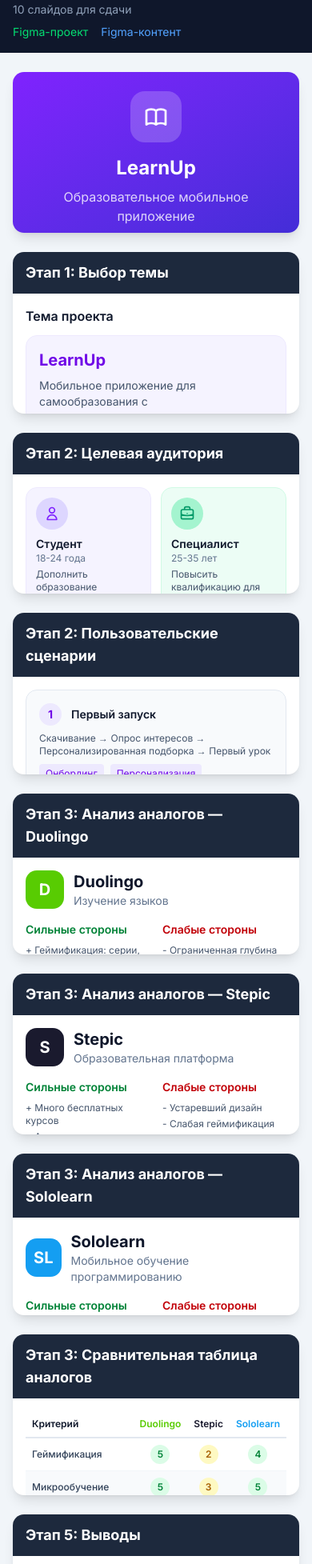
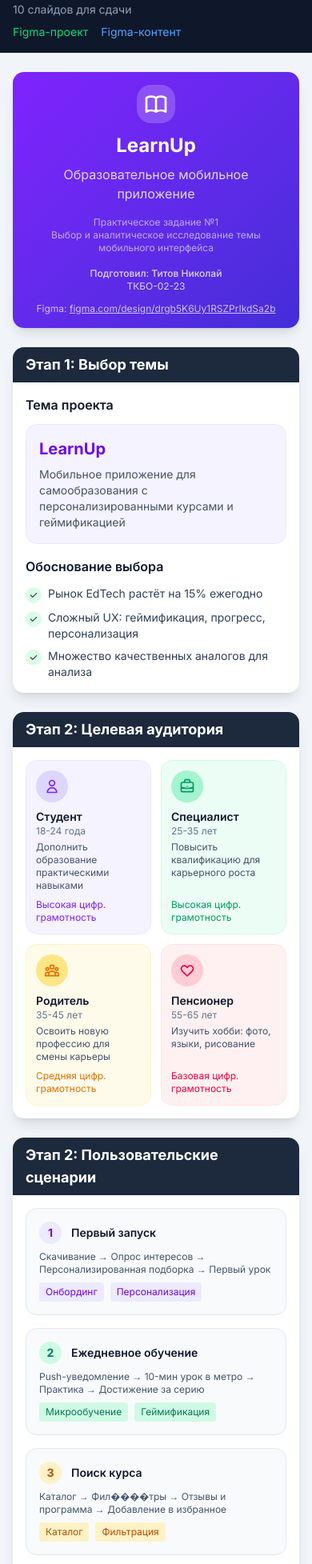
Before and after one commit to SecondNiceee/vir, a Next.js app: page /pdf1 in a window 390 px wide. Shown: the part 42-1997 px from the top of the page at 80% size. Built offline with nearby package versions, Linux system fonts and the light colour scheme.

Commit message:
feat: enhance UI layout and typography for Pdf1Page component

```diff
--- a/app/pdf1/page.tsx
+++ b/app/pdf1/page.tsx
@@ -22,35 +22,35 @@ export default function Pdf1Page() {
         <div className="space-y-6 sm:space-y-8 print:space-y-0">
 
           {/* Слайд 1 — Титульный */}
-          <div className="bg-gradient-to-br from-violet-600 to-indigo-700 rounded-xl sm:rounded-2xl shadow-lg overflow-hidden aspect-video flex flex-col print:rounded-none print:shadow-none print:break-after-page">
-            <div className="flex-1 flex flex-col items-center justify-center text-white p-6 sm:p-12">
-              <div className="w-16 h-16 sm:w-20 sm:h-20 bg-white/20 rounded-2xl flex items-center justify-center mb-4 sm:mb-6">
+          <div className="bg-gradient-to-br from-violet-600 to-indigo-700 rounded-xl sm:rounded-2xl shadow-lg overflow-hidden flex flex-col print:rounded-none print:shadow-none print:break-after-page">
+            <div className="flex flex-col items-center justify-center text-white p-4 sm:p-8">
+              <div className="w-12 h-12 sm:w-16 sm:h-16 bg-white/20 rounded-2xl flex items-center justify-center mb-3 sm:mb-4">
                 <svg className="w-8 h-8 sm:w-10 sm:h-10" fill="none" stroke="currentColor" viewBox="0 0 24 24">
                   <path strokeLinecap="round" strokeLinejoin="round" strokeWidth={2} d="M12 6.253v13m0-13C10.832 5.477 9.246 5 7.5 5S4.168 5.477 3 6.253v13C4.168 18.477 5.754 18 7.5 18s3.332.477 4.5 1.253m0-13C13.168 5.477 14.754 5 16.5 5c1.747 0 3.332.477 4.5 1.253v13C19.832 18.477 18.247 18 16.5 18c-1.746 0-3.332.477-4.5 1.253" />
                 </svg>
               </div>
-              <h1 className="text-2xl sm:text-4xl font-bold mb-2 text-center">LearnUp</h1>
-              <p className="text-base sm:text-xl text-white/80 mb-6 sm:mb-8 text-center">Образовательное мобильное приложение</p>
+              <h1 className="text-2xl sm:text-3xl font-bold mb-2 text-center">LearnUp</h1>
+              <p className="text-base sm:text-lg text-white/80 mb-4 sm:mb-5 text-center">Образовательное мобильное приложение</p>
               <div className="text-xs sm:text-sm text-white/60 text-center">
                 <p>Практическое задание №1</p>
                 <p>Выбор и аналитическое исследование темы мобильного интерфейса</p>
               </div>
-              <div className="mt-6 sm:mt-8 text-xs sm:text-sm text-white/80 text-center">
+              <div className="mt-4 sm:mt-5 text-xs sm:text-sm text-white/80 text-center">
                 <p className="font-medium">Подготовил: Титов Николай</p>
                 <p>ТКБО-02-23</p>
               </div>
-              <div className="mt-4 sm:mt-6 text-xs text-white/70 text-center max-w-lg">
+              <div className="mt-3 sm:mt-4 text-xs text-white/70 text-center max-w-lg">
                 <p>Figma: <a href="https://www.figma.com/design/drgb5K6Uy1RSZPrIkdSa2b/Untitled?node-id=0-1&t=DqGdWAbo1FMVYyst-1" target="_blank" rel="noopener noreferrer" className="underline hover:text-white break-all">figma.com/design/drgb5K6Uy1RSZPrIkdSa2b</a></p>
               </div>
             </div>
           </div>
 
           {/* Слайд 2 — Выбор темы */}
-          <div className="bg-white rounded-xl sm:rounded-2xl shadow-lg overflow-hidden aspect-video flex flex-col print:rounded-none print:shadow-none print:border-0 print:break-after-page">
-            <div className="bg-slate-800 text-white px-4 sm:px-8 py-3 sm:py-4">
-              <h2 className="text-lg sm:text-2xl font-bold">Этап 1: Выбор темы</h2>
+          <div className="bg-white rounded-xl sm:rounded-2xl shadow-lg overflow-hidden flex flex-col print:rounded-none print:shadow-none print:border-0 print:break-after-page">
+            <div className="bg-slate-800 text-white px-4 sm:px-6 py-2 sm:py-3">
+              <h2 className="text-lg sm:text-xl font-bold">Этап 1: Выбор темы</h2>
             </div>
-            <div className="flex-1 p-4 sm:p-8 flex flex-col justify-center">
+            <div className="p-4 sm:p-6">
               <div className="grid grid-cols-1 md:grid-cols-2 gap-4 sm:gap-8">
                 <div>
                   <h3 className="text-base sm:text-lg font-semibold text-slate-900 mb-3 sm:mb-4">Тема проекта</h3>
@@ -87,11 +87,11 @@ export default function Pdf1Page() {
           </div>
 
           {/* Слайд 3 — Целевая аудитория */}
-          <div className="bg-white rounded-xl sm:rounded-2xl shadow-lg overflow-hidden aspect-video flex flex-col print:rounded-none print:shadow-none print:border-0 print:break-after-page">
-            <div className="bg-slate-800 text-white px-4 sm:px-8 py-3 sm:py-4">
-              <h2 className="text-lg sm:text-2xl font-bold">Этап 2: Целевая аудитория</h2>
+          <div className="bg-white rounded-xl sm:rounded-2xl shadow-lg overflow-hidden flex flex-col print:rounded-none print:shadow-none print:border-0 print:break-after-page">
+            <div className="bg-slate-800 text-white px-4 sm:px-6 py-2 sm:py-3">
+              <h2 className="text-lg sm:text-xl font-bold">Этап 2: Целевая аудитория</h2>
             </div>
-            <div className="flex-1 p-4 sm:p-6">
+            <div className="p-4 sm:p-5">
               <div className="grid grid-cols-2 md:grid-cols-4 gap-3 sm:gap-4 w-full">
                 <div className="bg-violet-50 rounded-xl p-3 sm:p-4 border border-violet-100 flex flex-col h-full">
                   <div className="w-10 h-10 sm:w-12 sm:h-12 bg-violet-200 rounded-full flex items-center justify-center mb-2 sm:mb-3">
@@ -134,11 +134,11 @@ export default function Pdf1Page() {
           </div>
 
           {/* Слайд 4 — Пользовательские сценарии */}
-          <div className="bg-white rounded-xl sm:rounded-2xl shadow-lg overflow-hidden aspect-video flex flex-col print:rounded-none print:shadow-none print:border-0 print:break-after-page">
-            <div className="bg-slate-800 text-white px-4 sm:px-8 py-3 sm:py-4">
-              <h2 className="text-lg sm:text-2xl font-bold">Этап 2: Пользовательские сценарии</h2>
+          <div className="bg-white rounded-xl sm:rounded-2xl shadow-lg overflow-hidden flex flex-col print:rounded-none print:shadow-none print:border-0 print:break-after-page">
+            <div className="bg-slate-800 text-white px-4 sm:px-6 py-2 sm:py-3">
+              <h2 className="text-lg sm:text-xl font-bold">Этап 2: Пользовательские сценарии</h2>
             </div>
-            <div className="flex-1 p-4 sm:p-6">
+            <div className="p-4 sm:p-5">
               <div className="grid grid-cols-1 sm:grid-cols-2 gap-4 sm:gap-5 w-full">
                 <div className="bg-slate-50 rounded-xl p-4 sm:p-5 border border-slate-200">
                   <div className="flex items-center gap-3 mb-2 sm:mb-3">
@@ -189,11 +189,11 @@ export default function Pdf1Page() {
           </div>
 
           {/* Слайд 5 — Анализ Duolingo */}
-          <div className="bg-white rounded-xl sm:rounded-2xl shadow-lg overflow-hidden aspect-video flex flex-col print:rounded-none print:shadow-none print:border-0 print:break-after-page">
-            <div className="bg-slate-800 text-white px-4 sm:px-8 py-3 sm:py-4">
-              <h2 className="text-lg sm:text-2xl font-bold">Этап 3: Анализ аналогов — Duolingo</h2>
+          <div className="bg-white rounded-xl sm:rounded-2xl shadow-lg overflow-hidden flex flex-col print:rounded-none print:shadow-none print:border-0 print:break-after-page">
+            <div className="bg-slate-800 text-white px-4 sm:px-6 py-2 sm:py-3">
+              <h2 className="text-lg sm:text-xl font-bold">Этап 3: Анализ аналогов — Duolingo</h2>
             </div>
-            <div className="flex-1 p-4 sm:p-6">
+            <div className="p-4 sm:p-5">
               <div className="flex flex-col md:flex-row gap-4 sm:gap-8 w-full h-full">
                 <div className="flex-1">
                   <div className="flex items-center gap-3 mb-4 sm:mb-6">
@@ -232,11 +232,11 @@ export default function Pdf1Page() {
           </div>
 
           {/* Слайд 6 — Анализ Stepic */}
-          <div className="bg-white rounded-xl sm:rounded-2xl shadow-lg overflow-hidden aspect-video flex flex-col print:rounded-none print:shadow-none print:border-0 print:break-after-page">
-            <div className="bg-slate-800 text-white px-4 sm:px-8 py-3 sm:py-4">
-              <h2 className="text-lg sm:text-2xl font-bold">Этап 3: Анализ аналогов — Stepic</h2>
+          <div className="bg-white rounded-xl sm:rounded-2xl shadow-lg overflow-hidden flex flex-col print:rounded-none print:shadow-none print:border-0 print:break-after-page">
+            <div className="bg-slate-800 text-white px-4 sm:px-6 py-2 sm:py-3">
+              <h2 className="text-lg sm:text-xl font-bold">Этап 3: Анализ аналогов — Stepic</h2>
             </div>
-            <div className="flex-1 p-4 sm:p-6">
+            <div className="p-4 sm:p-5">
               <div className="flex flex-col md:flex-row gap-4 sm:gap-8 w-full h-full">
                 <div className="flex-1">
                   <div className="flex items-center gap-3 mb-4 sm:mb-6">
@@ -275,11 +275,11 @@ export default function Pdf1Page() {
           </div>
 
           {/* Слайд 6.1 — Sololearn */}
-          <div className="bg-white rounded-xl sm:rounded-2xl shadow-lg overflow-hidden aspect-video flex flex-col print:rounded-none print:shadow-none print:border-0 print:break-after-page">
-            <div className="bg-slate-800 text-white px-4 sm:px-8 py-3 sm:py-4">
-              <h2 className="text-lg sm:text-2xl font-bold">Этап 3: Анализ аналогов — Sololearn</h2>
+          <div className="bg-white rounded-xl sm:rounded-2xl shadow-lg overflow-hidden flex flex-col print:rounded-none print:shadow-none print:border-0 print:break-after-page">
+            <div className="bg-slate-800 text-white px-4 sm:px-6 py-2 sm:py-3">
+              <h2 className="text-lg sm:text-xl font-bold">Этап 3: Анализ аналогов — Sololearn</h2>
             </div>
-            <div className="flex-1 p-4 sm:p-6">
+            <div className="p-4 sm:p-5">
               <div className="flex flex-col md:flex-row gap-4 sm:gap-8 w-full h-full">
                 <div className="flex-1">
                   <div className="flex items-center gap-3 mb-4 sm:mb-6">
@@ -318,11 +318,11 @@ export default function Pdf1Page() {
           </div>
 
           {/* Слайд 7 — Сравнительная таблица */}
-          <div className="bg-white rounded-xl sm:rounded-2xl shadow-lg overflow-hidden aspect-video flex flex-col print:rounded-none print:shadow-none print:border-0 print:break-after-page">
-            <div className="bg-slate-800 text-white px-4 sm:px-8 py-3 sm:py-4">
-              <h2 className="text-lg sm:text-2xl font-bold">Этап 3: Сравнительная таблица аналогов</h2>
+          <div className="bg-white rounded-xl sm:rounded-2xl shadow-lg overflow-hidden flex flex-col print:rounded-none print:shadow-none print:border-0 print:break-after-page">
+            <div className="bg-slate-800 text-white px-4 sm:px-6 py-2 sm:py-3">
+              <h2 className="text-lg sm:text-xl font-bold">Этап 3: Сравнительная таблица аналогов</h2>
             </div>
-            <div className="flex-1 p-4 sm:p-6 overflow-x-auto">
+            <div className="p-4 sm:p-5 overflow-x-auto">
               <table className="w-full text-xs sm:text-sm">
                 <thead>
                   <tr className="border-b-2 border-slate-200">
@@ -363,11 +363,11 @@ export default function Pdf1Page() {
           </div>
 
           {/* Слайд 8 — Выводы */}
-          <div className="bg-white rounded-xl sm:rounded-2xl shadow-lg overflow-hidden aspect-video flex flex-col print:rounded-none print:shadow-none print:border-0 print:break-after-page">
-            <div className="bg-slate-800 text-white px-4 sm:px-8 py-3 sm:py-4">
-              <h2 className="text-lg sm:text-2xl font-bold">Этап 5: Выводы</h2>
+          <div className="bg-white rounded-xl sm:rounded-2xl shadow-lg overflow-hidden flex flex-col print:rounded-none print:shadow-none print:border-0 print:break-after-page">
+            <div className="bg-slate-800 text-white px-4 sm:px-6 py-2 sm:py-3">
+              <h2 className="text-lg sm:text-xl font-bold">Этап 5: Выводы</h2>
             </div>
-            <div className="flex-1 p-4 sm:p-6">
+            <div className="p-4 sm:p-5">
               <div className="grid grid-cols-1 sm:grid-cols-2 gap-4 sm:gap-5 w-full">
                 <div className="bg-green-50 rounded-xl p-4 sm:p-6 border border-green-200">
                   <h3 className="font-bold text-green-800 mb-3 sm:mb-4 flex items-center gap-2 text-sm sm:text-base">
@@ -401,11 +401,11 @@ export default function Pdf1Page() {
           </div>
 
           {/* Слайд 10 — Проектные ориентиры */}
-          <div className="bg-white rounded-xl sm:rounded-2xl shadow-lg overflow-hidden aspect-video flex flex-col print:rounded-none print:shadow-none print:border-0">
-            <div className="bg-slate-800 text-white px-4 sm:px-8 py-3 sm:py-4">
-              <h2 className="text-lg sm:text-2xl font-bold">Этап 5: Проектные ориентиры LearnUp</h2>
+          <div className="bg-white rounded-xl sm:rounded-2xl shadow-lg overflow-hidden flex flex-col print:rounded-none print:shadow-none print:border-0">
+            <div className="bg-slate-800 text-white px-4 sm:px-6 py-2 sm:py-3">
+              <h2 className="text-lg sm:text-xl font-bold">Этап 5: Проектные ориентиры LearnUp</h2>
             </div>
-            <div className="flex-1 p-4 sm:p-6">
+            <div className="p-4 sm:p-5">
               <div className="grid grid-cols-1 sm:grid-cols-3 gap-4 sm:gap-5 w-full">
                 <div className="bg-violet-50 rounded-xl p-4 sm:p-5 border border-violet-200">
                   <h3 className="font-bold text-violet-800 mb-3 sm:mb-4 text-sm sm:text-base">Основные функции</h3>
```
